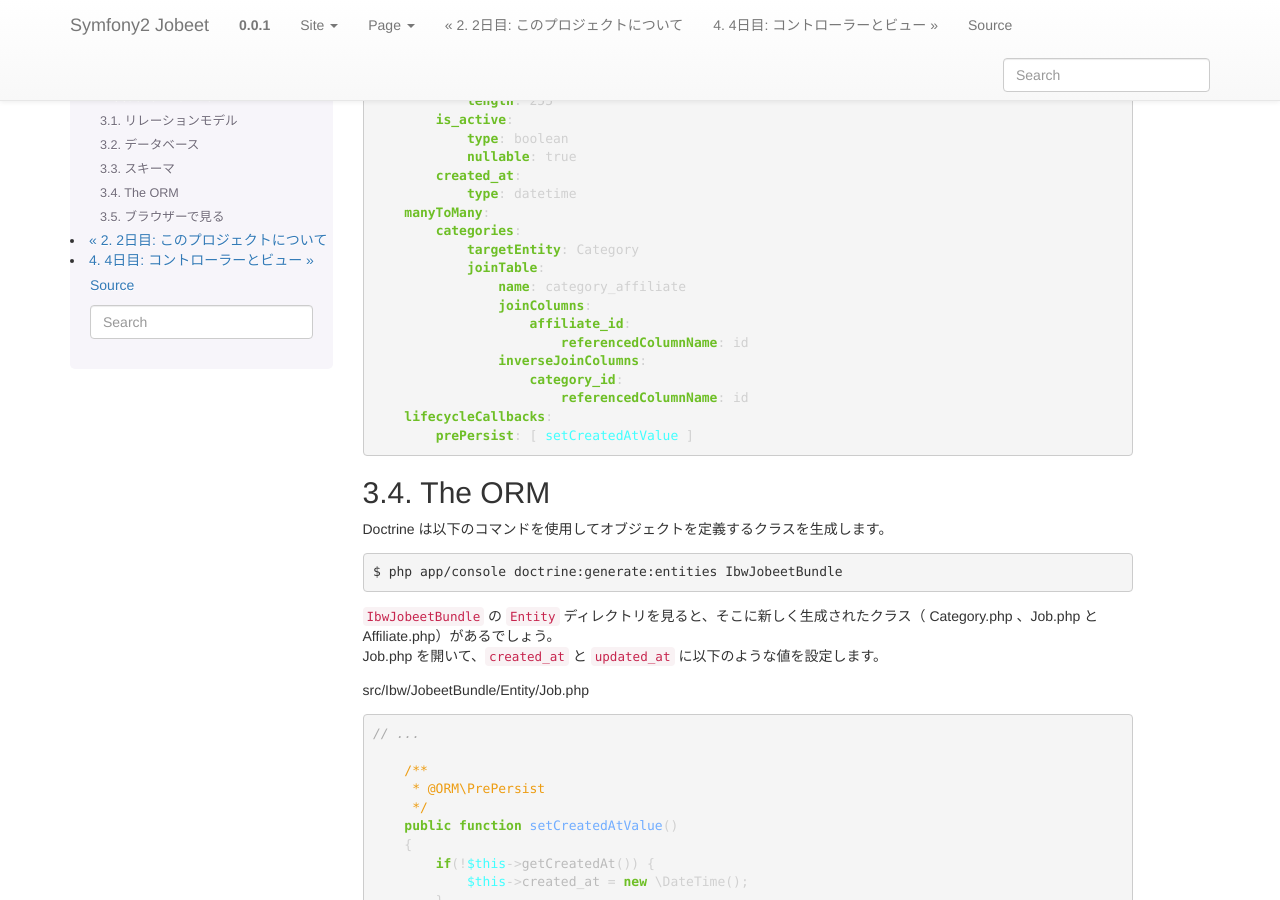
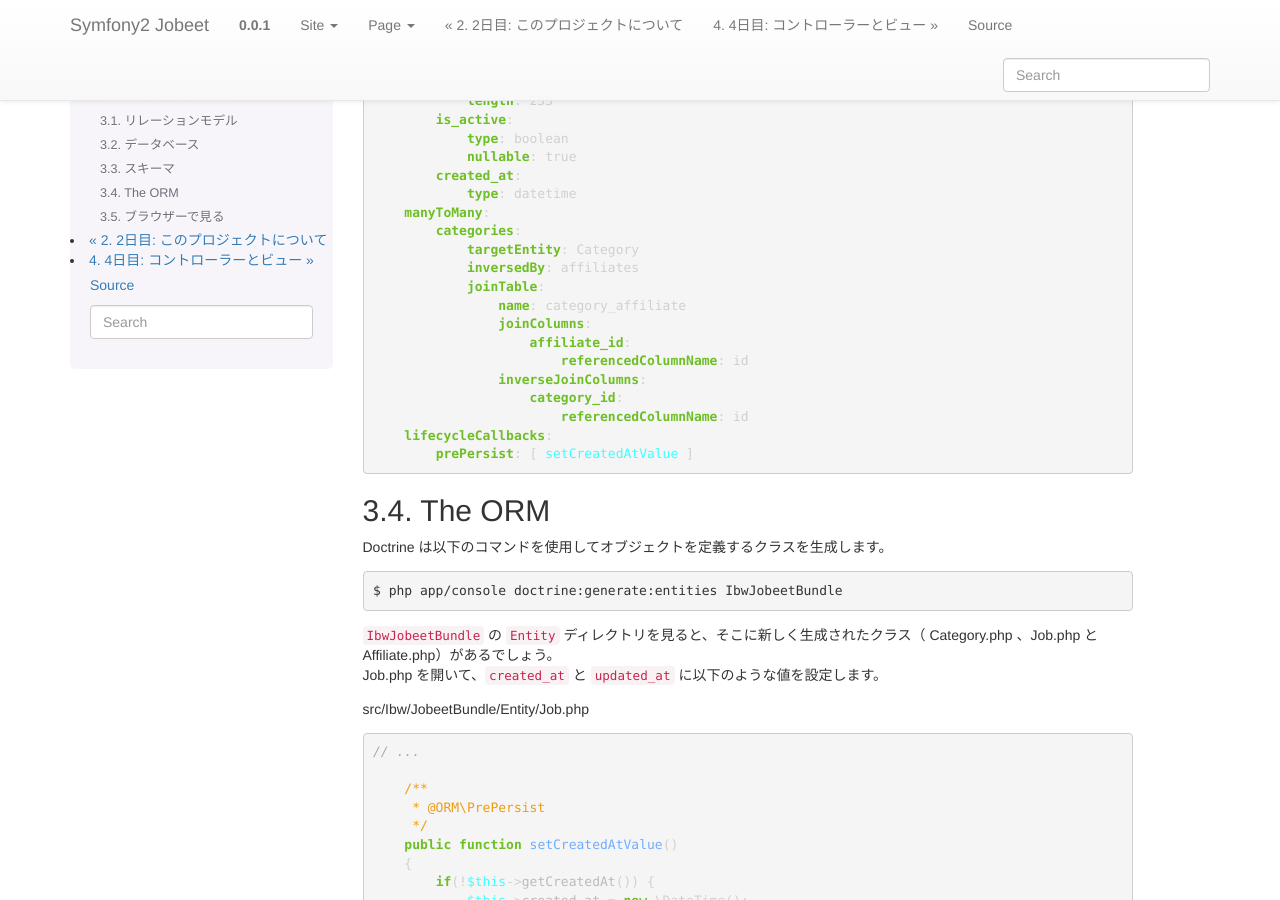
Before and after one commit to symfony-japan-old/symfony2-jobeet-ja, a Sphinx documentation site: the page built from source/day-3-the-data-model.rst, in a window 1280 px wide and 900 px high, scrolled down 3332 px. Built offline with Sphinx 7.4.7, drawn with Linux system fonts in a browser that asks for light colours.

Commit message:
不具合を修正

```diff
--- a/source/day-3-the-data-model.rst
+++ b/source/day-3-the-data-model.rst
@@ -173,6 +173,7 @@ src/Ibw/JobeetBundle/Resources/config/doctrine/Affiliate.orm.yml
        manyToMany:
            categories:
                targetEntity: Category
+               inversedBy: affiliates
                joinTable:
                    name: category_affiliate
                    joinColumns:
--- a/source/en/day-3-the-data-model.rst
+++ b/source/en/day-3-the-data-model.rst
@@ -166,6 +166,7 @@ src/Ibw/JobeetBundle/Resources/config/doctrine/Affiliate.orm.yml
        manyToMany:
            categories:
                targetEntity: Category
+               inversedBy: affiliates
                joinTable:
                    name: category_affiliate
                    joinColumns:
```
